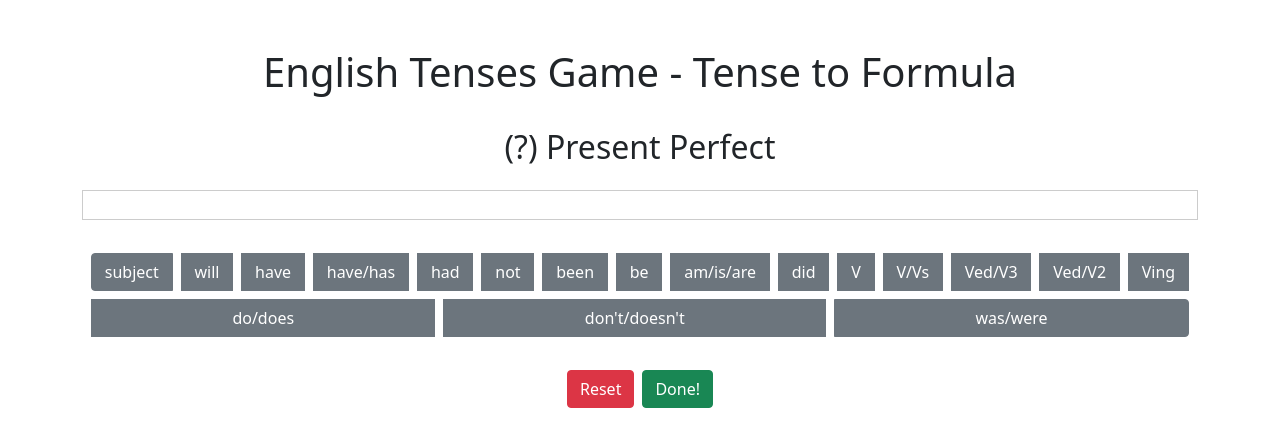
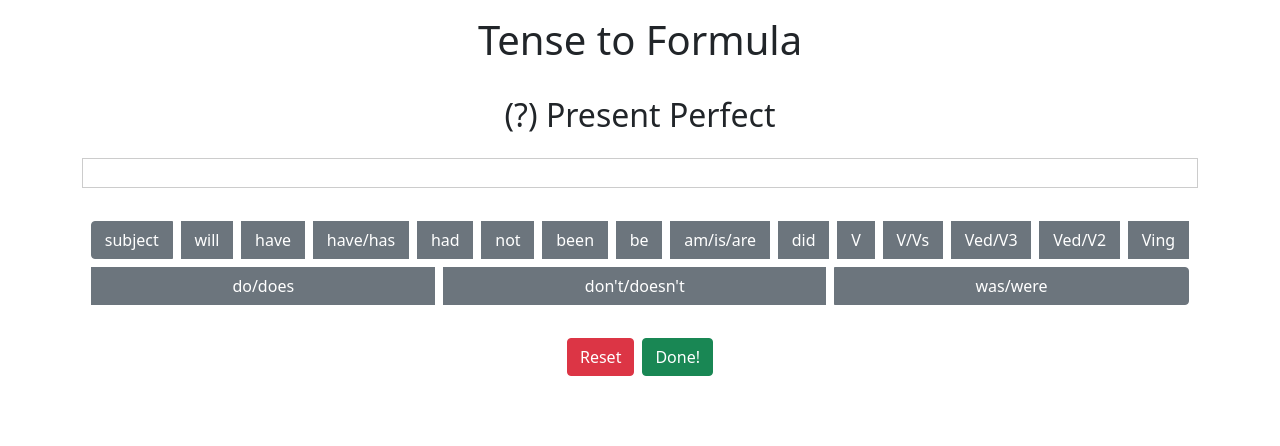
Before and after one commit to IgorShadurin/english-tenses-test, a plain HTML site: page tense-to-formula/index.html in a window 1280 px wide. Drawn offline with nearby package versions, Linux system fonts and the light colour scheme.

Commit message:
fix: paddings

```diff
--- a/tense-to-formula/index.html
+++ b/tense-to-formula/index.html
@@ -40,8 +40,8 @@
     </style>
 </head>
 <body>
-<div class="container mt-5">
-    <h1 class="text-center">English Tenses Game - Tense to Formula</h1>
+<div class="container mt-3">
+    <h1 class="text-center">Tense to Formula</h1>
     <div id="emoji-container" class="emoji-container mb-4"></div>
     <div id="tense-container" class="text-center mb-4">
         <h2 id="tense">Loading...</h2>
@@ -71,7 +71,7 @@
             <button type="button" class="btn btn-secondary formula-button m-1">was/were</button>
         </div>
     </div>
-    <div class="d-flex justify-content-center">
+    <div class="d-flex justify-content-center mb-5">
         <button class="btn btn-danger mt-4 me-2" onclick="resetFormula()">Reset</button>
         <button class="btn btn-success mt-4" onclick="checkAnswer()">Done!</button>
     </div>
```
